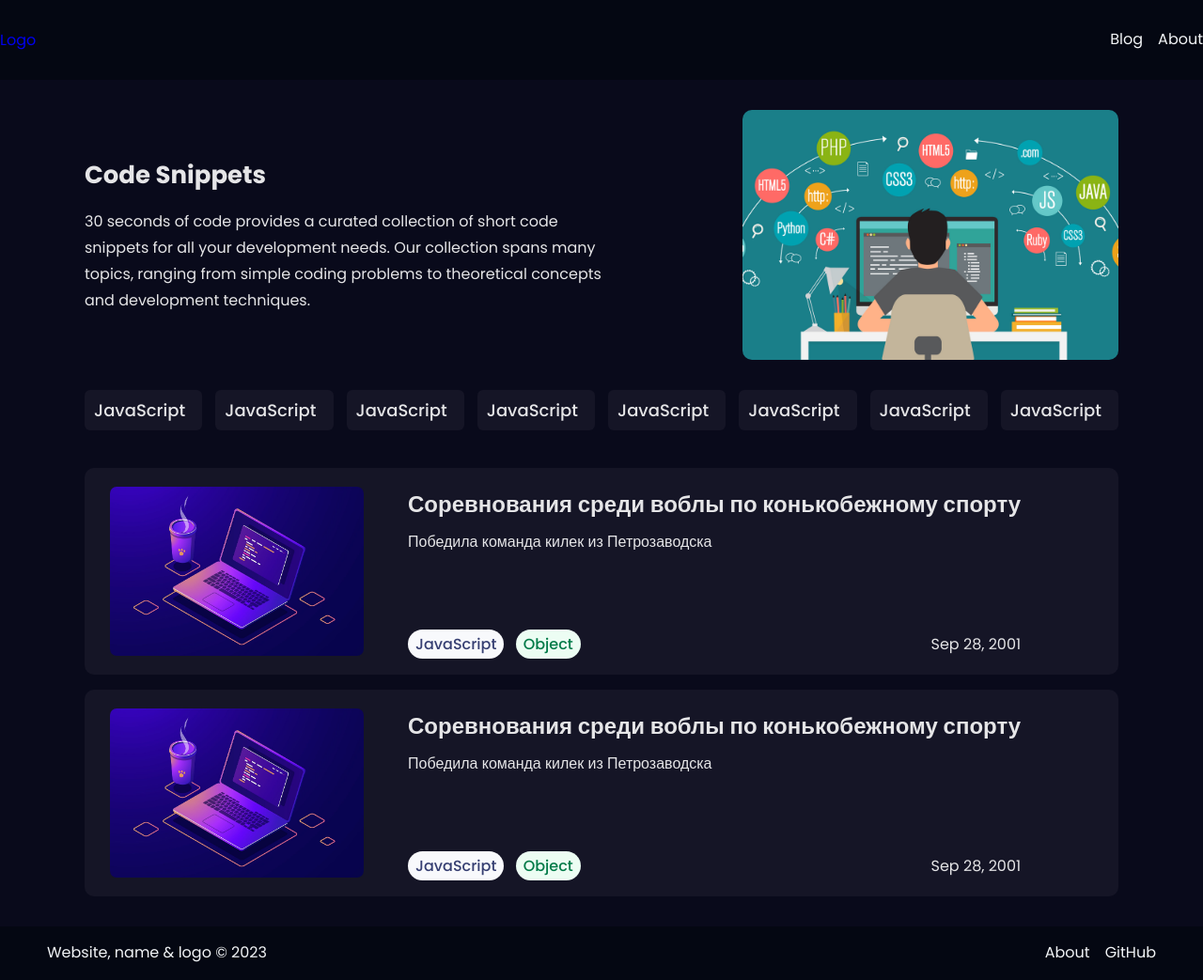
After one commit to sherov-eldor/el-blog, a Flask app: template src/templates/home.html in a window 1280 px wide. The commit adds this page. Shown: the whole page at 94% size. Run offline with Flask 3, Linux system fonts and the light colour scheme; the template is opened without the code that fills it, so the values that code supplies are empty.

Commit message:
created base layout and modified home template

```diff
--- a/src/static/styles/main.css
+++ b/src/static/styles/main.css
@@ -300,7 +300,7 @@ a {
   margin-top: auto;
 }
 .post__item--category {
-  font-size: 18px;
+  font-size: 16px;
   font-weight: 500;
   padding: 4px 8px;
   border-radius: 16px;
@@ -311,7 +311,7 @@ a {
 .post__item--tag {
   background-color: var(--tag-bg);
   color: var(--tag-color);
-  font-size: 18px;
+  font-size: 16px;
   font-weight: 500;
   padding: 4px 8px;
   border-radius: 16px;
--- /dev/null
+++ b/src/templates/home.html
@@ -0,0 +1,144 @@
+{% extends "layout/base.html" %}
+{% block home %}
+<header class="header">
+  <div class="header__inner container--middle">
+    <a href="/" class="site__logo--link"> Logo </a>
+    <nav class="nav">
+      <div class="nav__inner">
+        <a href="" class="nav__link nav__link--active">Blog</a>
+        <a href="" class="nav__link">About</a>
+      </div>
+    </nav>
+  </div>
+</header>
+<main class="main">
+  <div class="main__inner container">
+    <section class="hero">
+      <div class="hero__inner">
+        <div class="hero__typography">
+          <h2 class="hero__title">Code Snippets</h2>
+          <p class="hero__subtitle">
+            30 seconds of code provides a curated collection of short code
+            snippets for all your development needs. Our collection spans many
+            topics, ranging from simple coding problems to theoretical concepts
+            and development techniques.
+          </p>
+        </div>
+        <div class="hero__image--box">
+          <div class="hero__image--wrapper">
+            <img
+              class="hero__image"
+              src="{{ url_for('static', filename='images/hero-img.jpg') }}"
+              width="400"
+              height="400"
+              alt="hero image"
+            />
+          </div>
+        </div>
+      </div>
+    </section>
+
+    <section class="category__section">
+      <div class="category__section--inner">
+        <ul class="category__list">
+          <li class="category__item">
+            <a href="/" class="category__link">JavaScript</a>
+          </li>
+          <li class="category__item">
+            <a href="/" class="category__link">JavaScript</a>
+          </li>
+          <li class="category__item">
+            <a href="/" class="category__link">JavaScript</a>
+          </li>
+          <li class="category__item">
+            <a href="/" class="category__link">JavaScript</a>
+          </li>
+          <li class="category__item">
+            <a href="/" class="category__link">JavaScript</a>
+          </li>
+          <li class="category__item">
+            <a href="/" class="category__link">JavaScript</a>
+          </li>
+          <li class="category__item">
+            <a href="/" class="category__link">JavaScript</a>
+          </li>
+          <li class="category__item">
+            <a href="/" class="category__link">JavaScript</a>
+          </li>
+        </ul>
+      </div>
+    </section>
+
+    <!-- POSTS -->
+    <section class="posts">
+      <div class="posts__inner">
+        <ul class="posts__list">
+          <li class="posts__item post__item">
+            <div class="post__item--image-box">
+              <div class="post__item--image-wrapper">
+                <img
+                  class="post__item--image"
+                  src="{{ url_for('static', filename='images/default-post-image.jpg') }}"
+                  alt="default-post-image"
+                />
+              </div>
+            </div>
+            <div class="post__item--typography">
+              <h4 class="post__item--title">
+                Соревнования среди воблы по конькобежному спорту
+              </h4>
+              <div class="post__item--text">
+                <p>Победила команда килек из Петрозаводска</p>
+              </div>
+              <footer class="post__item--footer">
+                <span class="post__item--category">JavaScript</span>
+                <span class="post__item--tag">Object</span>
+                <span class="post__item--createdDate">Sep 28, 2001</span>
+              </footer>
+            </div>
+          </li>
+          <li class="posts__item post__item">
+            <div class="post__item--image-box">
+              <div class="post__item--image-wrapper">
+                <img
+                  class="post__item--image"
+                  src="{{ url_for('static', filename='images/default-post-image.jpg') }}"
+                  alt="default-post-image"
+                />
+              </div>
+            </div>
+            <div class="post__item--typography">
+              <h4 class="post__item--title">
+                Соревнования среди воблы по конькобежному спорту
+              </h4>
+              <div class="post__item--text">
+                <p>Победила команда килек из Петрозаводска</p>
+              </div>
+              <footer class="post__item--footer">
+                <span class="post__item--category">JavaScript</span>
+                <span class="post__item--tag">Object</span>
+                <span class="post__item--createdDate">Sep 28, 2001</span>
+              </footer>
+            </div>
+          </li>
+        </ul>
+      </div>
+    </section>
+  </div>
+</main>
+
+<footer class="footer">
+  <div class="footer__inner container--middle">
+    <p class="site__copyright">
+      Website, name & logo &#169; 2023
+      <!-- <a href="https://github.com/sherov-eldor" class="site__author--github">Sherov Eldor</a> -->
+    </p>
+    <nav class="nav footer__nav">
+      <div class="nav__inner">
+        <a href="" class="nav__link">About</a>
+        <a href="" class="nav__link nav__link--active">GitHub</a>
+      </div>
+    </nav>
+  </div>
+</footer>
+{% endblock %}
--- a/src/templates/index.html
+++ b/src/templates/index.html
@@ -135,7 +135,7 @@
         <div class="footer__inner container--middle">
             <p class="site__copyright">
                 Website, name & logo &#169; 2023
-                <a href="https://github.com/sherov-eldor" class="site__author--github">Sherov Eldor</a>
+                <!-- <a href="https://github.com/sherov-eldor" class="site__author--github">Sherov Eldor</a> -->
             </p>
             <nav class="nav footer__nav">
                 <div class="nav__inner">
--- /dev/null
+++ b/src/templates/layout/base.html
@@ -0,0 +1,28 @@
+<!DOCTYPE html>
+<html lang="uz">
+  <head>
+    <meta charset="UTF-8" />
+    <meta name="viewport" content="width=device-width, initial-scale=1.0" />
+    <link rel="preconnect" href="https://fonts.googleapis.com" />
+    <link rel="preconnect" href="https://fonts.gstatic.com" crossorigin />
+    <link
+      href="https://fonts.googleapis.com/css2?family=Poppins:ital,wght@0,300;0,400;0,500;0,600;0,700;0,800;1,300;1,400;1,500;1,600;1,700;1,800&display=swap"
+      rel="stylesheet"
+    />
+    <link
+      rel="stylesheet"
+      href="{{url_for('static', filename='styles/normalize.css')}}"
+    />
+    <link
+      rel="stylesheet"
+      href="{{url_for('static', filename='styles/main.css')}}"
+    />
+    <title>El blog</title>
+  </head>
+  <body>
+    {% block home %}
+
+    {% endblock %}
+
+  </body>
+</html>
--- a/src/views/base.py
+++ b/src/views/base.py
@@ -1,4 +1,4 @@
 from flask import render_template
 
 def base_controller():
-    return render_template('index.html')
+    return render_template('home.html')
```
